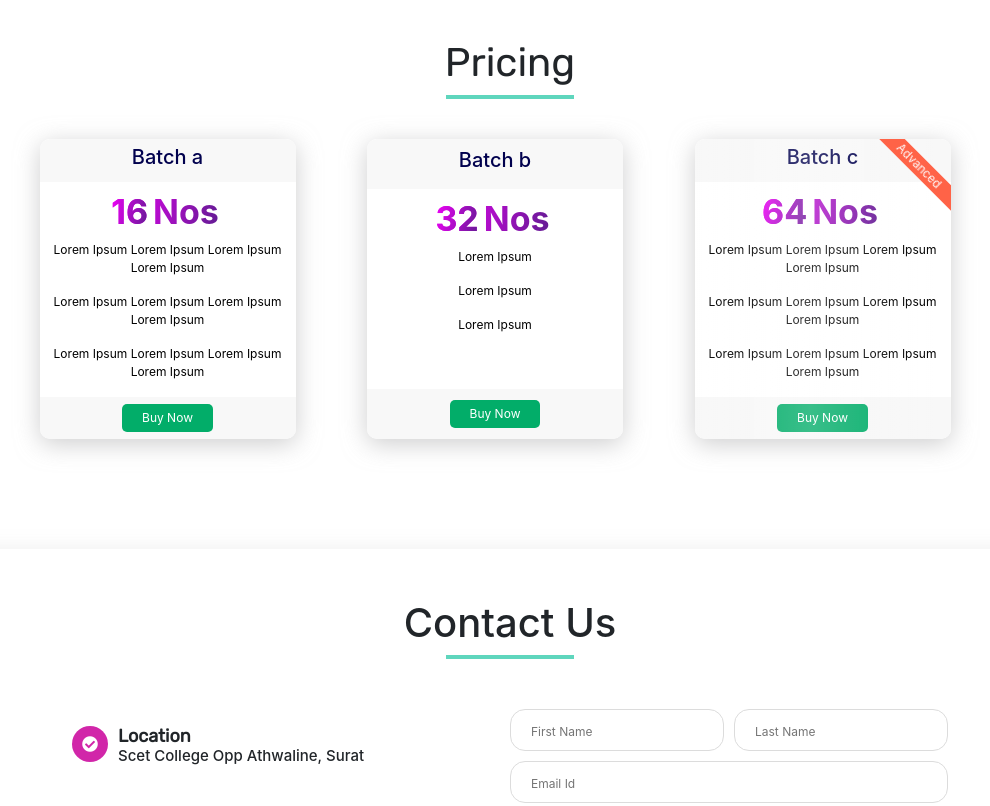
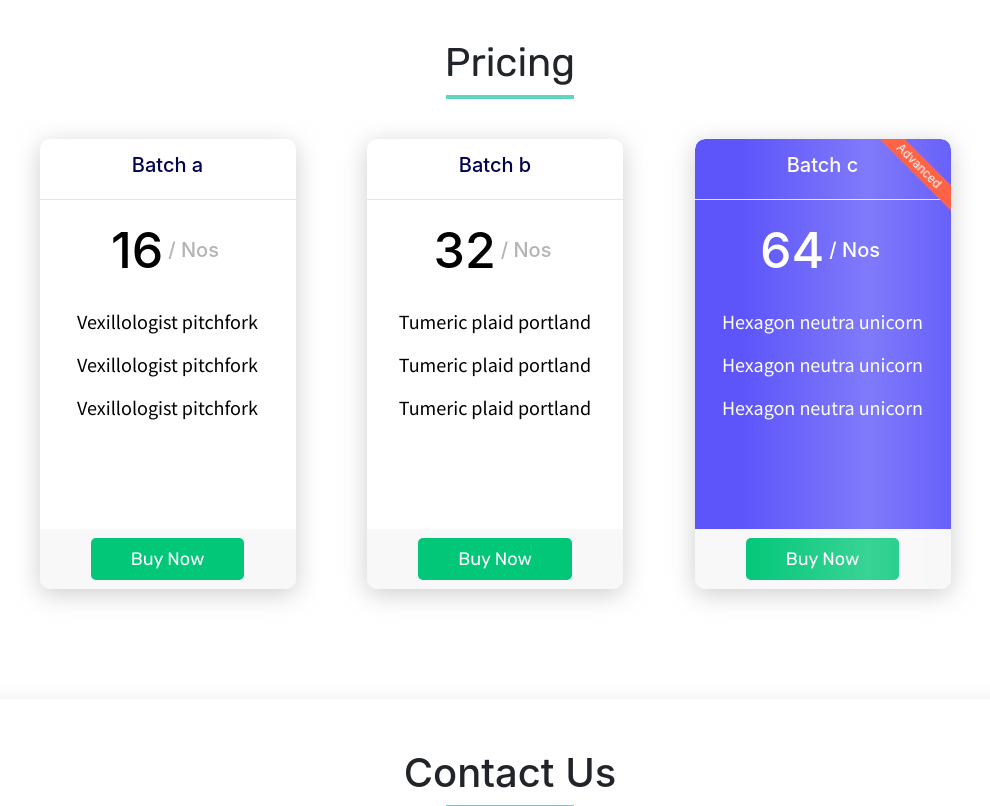
Before and after one commit to nikhilm19/startup-landing, a React app: page / in a window 1280 px wide. Shown: the part 3740-4546 px from the top of the page, without its empty margins (130-1120 px from the left). Built offline with nearby package versions, Linux system fonts and the light colour scheme.

Commit message:
modify pricing

```diff
--- a/public/index.html
+++ b/public/index.html
@@ -38,7 +38,7 @@
       work correctly both with client-side routing and a non-root public URL.
       Learn how to configure a non-root public URL by running `npm run build`.
     -->
-    <title>React App</title>
+    <title>Landing Page</title>
   </head>
   <body>
     <noscript>You need to enable JavaScript to run this app.</noscript>
--- a/src/components/Main/App.js
+++ b/src/components/Main/App.js
@@ -7,15 +7,14 @@ import AboutUs from "./About-us";
 import Landing from "./Landing";
 import Layout from "./Layout";
 import Login from "./Login";
-import Switch from "react-bootstrap/esm/Switch";
+import { pages } from "../../constants/Routes";
 
 function App() {
   return (
     <Router>
-      <Route path="/" exact component={Landing}></Route>
-      <Route path="/about" exact component={AboutUs}></Route>
-
-      <Route path="/login" exact component={Login}></Route>
+      {pages.map((page) => {
+        return <Route path={page.path} component={page.component}></Route>;
+      })}
     </Router>
   );
 }
--- a/src/components/Main/Pricing/index.js
+++ b/src/components/Main/Pricing/index.js
@@ -14,19 +14,19 @@ const data = [
     img: img1,
     title: "Batch a",
     nos: "16",
-    caption: "Lorem Ipsum Lorem Ipsum Lorem Ipsum Lorem Ipsum",
+    caption: "Vexillologist pitchfork",
   },
   {
     img: img2,
     title: "Batch b",
     nos: "32",
-    caption: "Lorem Ipsum ",
+    caption: "Tumeric plaid portland ",
   },
   {
     img: img3,
     title: "Batch c",
     nos: "64",
-    caption: "Lorem Ipsum Lorem Ipsum Lorem Ipsum Lorem Ipsum",
+    caption: "Hexagon neutra unicorn",
   },
 ];
 
@@ -55,7 +55,13 @@ function Pricing() {
                     onChange(isVisible);
                   }}
                 >
-                  <div className={`price-card-container fadeinDown-${i}`}>
+                  <div
+                    className={
+                      i !== 2
+                        ? `price-card-container fadeinDown-${i}`
+                        : `price-card-container fadeinDown-${i} featured`
+                    }
+                  >
                     {i === data.length - 1 ? (
                       <span className="advanced-ribbon">Advanced</span>
                     ) : (
@@ -64,6 +70,7 @@ function Pricing() {
                     <div className="price-title-container">
                       <h5 className="price-title__content">{card.title}</h5>
                     </div>
+                    <span className="card-underline" />
                     {/* <div className="price-card-media">
                       <ReactLogo className="service-media__img" />
                       <i className="fa fa-calculator fa-2x"></i>
@@ -75,7 +82,7 @@ function Pricing() {
                             <span className="price-labors__nos price-labors__nos--span ">
                               {card.nos}
                             </span>
-                            Nos
+                            / Nos
                           </h3>
                         </div>
                       </div>
--- /dev/null
+++ b/src/constants/Routes.js
@@ -0,0 +1,16 @@
+import AboutUs from "../components/Main/About-us";
+
+import Landing from "../components/Main/Landing";
+import Layout from "../components/Main/Layout";
+import Login from "../components/Main/Login";
+
+export const pages = [
+  { path: "/", component: Landing },
+  { path: "/about", component: AboutUs },
+  { path: "/login", component: Login },
+];
+
+export const LANDING = "/";
+export const ABOUT = "/about";
+export const SIGN_IN = "/login";
+export const SIGN_UP = "/sign-up";
--- a/src/styles/footer.scss
+++ b/src/styles/footer.scss
@@ -83,7 +83,7 @@ div.social-media-container i {
 .newsletter-subscribe__btn {
   border: none;
   padding: 5px;
-  background-color: rgb(11, 184, 169);
+  background-color: $btn-color;
   color: white;
   border-radius: 20px;
   width: 100%;
--- a/src/styles/pricing.scss
+++ b/src/styles/pricing.scss
@@ -25,7 +25,7 @@
 }
 
 .price-labors-container {
-  margin-top: 10px;
+  margin-top: 20px;
 }
 
 .price-card-container {
@@ -44,6 +44,22 @@
   border-radius: 10px;
   box-shadow: 0 5px 25px 0 rgba(174, 174, 175, 0.6);
   overflow: hidden;
+
+  &.featured {
+    div {
+      background-color: $btn-hover-color;
+      color: $white;
+    }
+    .price-buy-container {
+      background-color: #f8f8f8;
+    }
+    h3 {
+      color: $white;
+      span {
+        color: $white;
+      }
+    }
+  }
 }
 
 .price-card-container:hover {
@@ -59,6 +75,8 @@
 }
 
 .price-card-container:hover {
+  .card-underline {
+  }
   .price-card-main {
     background: $btn-hover-color;
     color: white;
@@ -77,7 +95,7 @@
   .price-card-media i,
   .price-title-container {
     color: white;
-    background-color: lighten($btn-hover-color, 5%);
+    background-color: $btn-hover-color;
     // background-color: $btn-color;
   }
 
@@ -93,7 +111,8 @@
   }
 }
 
-.price-card-container:hover .advanced-ribbon {}
+.price-card-container:hover .advanced-ribbon {
+}
 
 .advanced-ribbon {
   width: 200px;
@@ -123,7 +142,7 @@
 .price-title-container,
 .price-buy-container {
   width: 100%;
-  background-color: #f8f8f8;
+
   display: flex;
   flex-direction: row;
   justify-content: center;
@@ -131,12 +150,21 @@
   color: rgb(1, 1, 78);
   border-top-left-radius: 10px;
   border-top-right-radius: 10px;
-  height: 50px;
+  height: 60px;
 
   transition: all 0.5s ease;
 }
-
+.card-underline {
+  width: 100%;
+  height: 1px;
+  background-color: lighten(gray, 40%);
+}
+.price-title-container {
+  padding: 0 10px;
+  // border-bottom: 2px solid lighten(gray, 30%);
+}
 .price-buy-container {
+  background-color: #f8f8f8;
   margin-bottom: 0px;
   border-radius: 0;
   border-bottom-left-radius: 10px;
@@ -149,34 +177,41 @@
   background-color: $white;
   display: flex;
   flex-direction: column;
-  justify-content: center;
+  justify-content: flex-start;
   align-items: center;
   color: $black;
 }
+.price-labors-content {
+}
 
-.price-labors__nos {
+h3.price-labors__nos {
+  @include flex-row;
+  @include flex-center;
   text-align: center;
-  font-size: 34px;
-  font-weight: bold;
-  background: $labor-font-color;
+  font-size: 20px;
+  // font-weight: bold;
+
+  color: lighten($color: $black, $amount: 70%);
 
   margin-right: 5px;
-  -webkit-background-clip: text;
-  -webkit-text-fill-color: transparent;
+  // -webkit-background-clip: text;
+  // -webkit-text-fill-color: transparent;
 }
 
-.price-labors__nos.price-labors__nos--span {
-  background: $labor-font-color;
-
+span.price-labors__nos.price-labors__nos--span {
+  // background: $labor-font-color;
+  font-size: 50px;
+  color: $black;
   margin-right: 5px;
-  -webkit-background-clip: text;
-  -webkit-text-fill-color: transparent;
+  // -webkit-background-clip: text;
+  // -webkit-text-fill-color: transparent;
 }
 
 .price-text {
-  font-size: 12px;
+  font-size: 18px;
   font: weight 3;
   text-align: center;
+  font-family: "Noto Sans JP";
 }
 
 .price-card-media {
@@ -198,11 +233,12 @@
   width: 100%;
   flex-wrap: wrap;
   text-align: center;
-  flex-grow: 1;
+  // flex-grow: 1;
   padding: 0 10px;
   display: flex;
   flex-direction: column;
   justify-content: flex-start;
+  margin-top: 20px;
 }
 
 .price-card-media__img {
@@ -248,7 +284,7 @@
   border-color: #4759f5;
 }
 
-.price-card-point__icon:hover+.price-card-point-text-container h4 {
+.price-card-point__icon:hover + .price-card-point-text-container h4 {
   color: #4759f5;
 }
 
@@ -265,11 +301,14 @@
 
 button.price-buy {
   border: none;
-  background-color: darken($btn-color, 10%);
+  background-color: darken($btn-color, 5%);
   color: white;
   border-radius: 5px;
   padding: 5px 20px;
-  font-size: 12px;
+  height: 70%;
+  width: 60%;
+  font-size: 18px;
+  font-family: "Rubik";
   transition: all 0.5s ease;
 }
 
@@ -287,9 +326,9 @@ button.price-buy:hover {
 
   .price-card-container {
     min-width: 20%;
-    width: 20%;
+    width: 35%;
     margin-right: 15px;
-    height: 300px;
+    height: 450px;
     align-items: flex-start;
     position: relative;
   }
@@ -368,11 +407,13 @@ button.price-buy:hover {
   animation: slide 2s infinite;
 
   background: rgba(255, 255, 255, 0.13);
-  background: linear-gradient(to right,
-      rgba(255, 255, 255, 0) 0%,
-      rgba(255, 255, 255, 0.219) 50%,
-      rgba(128, 186, 232, 0) 99%,
-      rgba(125, 185, 232, 0) 100%);
+  background: linear-gradient(
+    to right,
+    rgba(255, 255, 255, 0) 0%,
+    rgba(255, 255, 255, 0.219) 50%,
+    rgba(128, 186, 232, 0) 99%,
+    rgba(125, 185, 232, 0) 100%
+  );
   /* W3C */
 }
 
```
Also changed, not shown: 1 other file.
